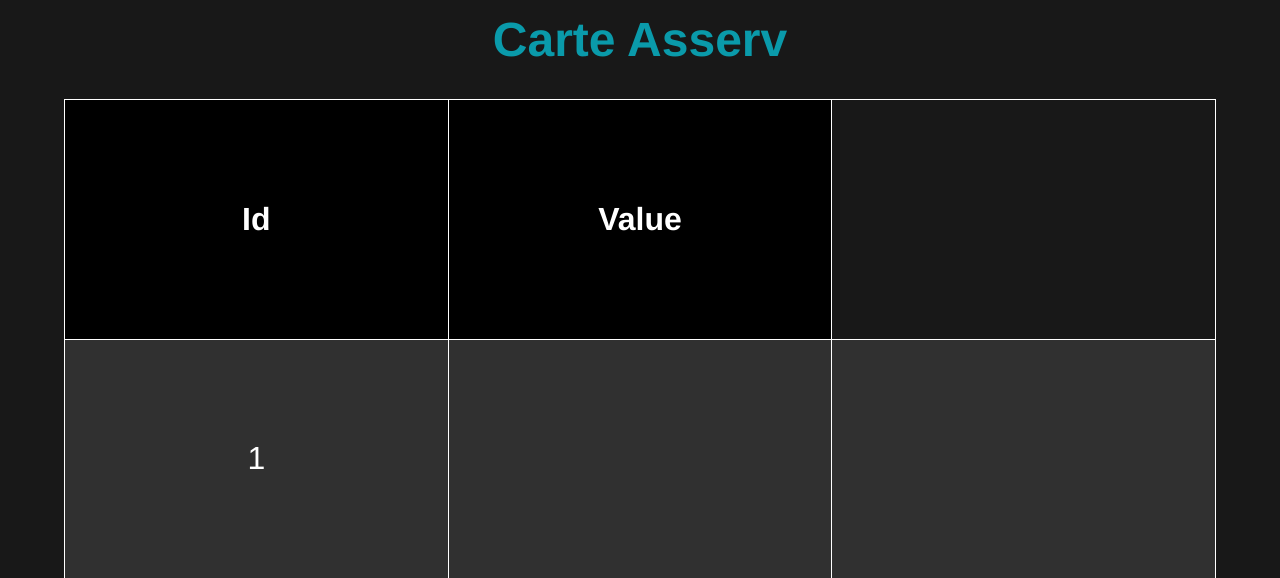
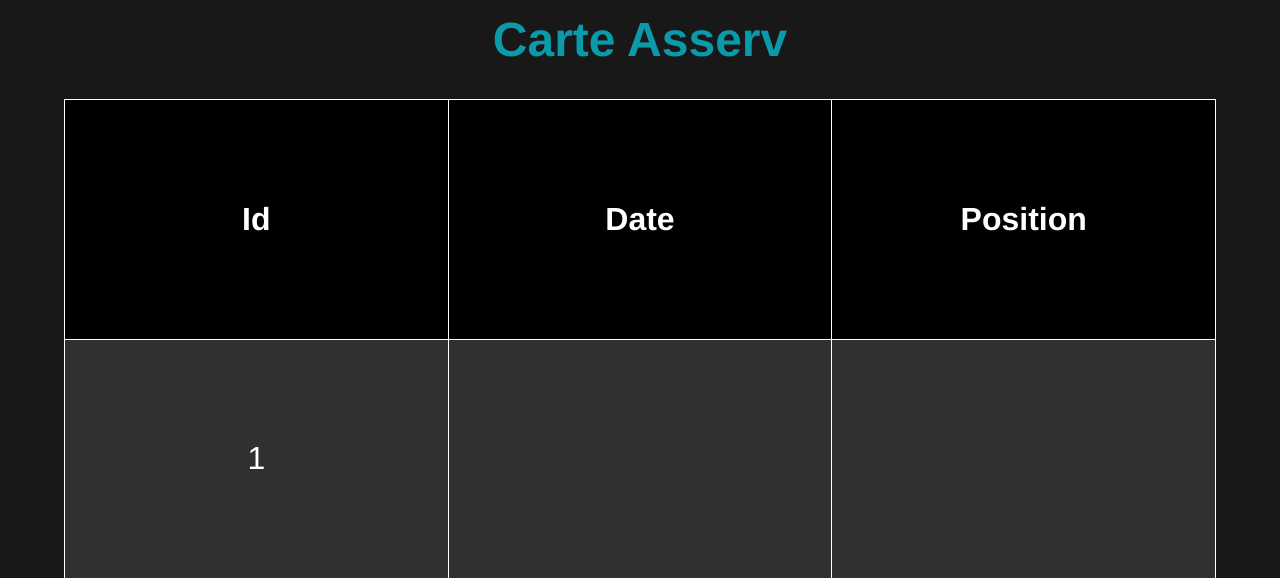
Before and after one commit to OdhDecCos/3m02, a PHP site: page / in a window 1280 px wide. Shown: the part 120-698 px from the top of the page. Run offline with PHP 8.4, Linux system fonts and the light colour scheme; tables that the repository leaves empty or names only in its code hold one stand-in row (values such as "Sample post"); data that the repository does not hold is empty.

Commit message:
correct th

```diff
--- a/index.php
+++ b/index.php
@@ -36,7 +36,8 @@
             <table>
                 <tr>
                     <th>Id</th>
-                    <th>Value</th>
+                    <th>Date</th>
+                    <th>Position</th>
                 </tr>
                 <?php
                     if ($result = $mysqli -> query("SELECT * FROM asserv")) {
```
